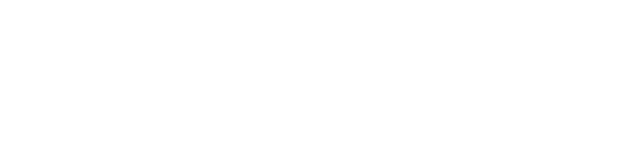
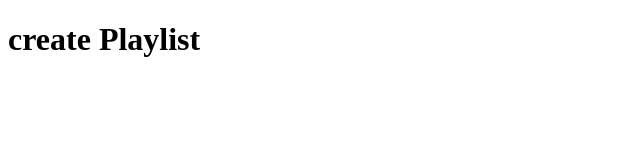
Before and after one commit to alfarotama/home-work, a plain HTML site: page index.html in a window 1280 px wide. Shown: the whole page, without its empty margins (0-640 px from the left). Drawn offline with Linux system fonts and the light colour scheme.

Commit message:
adding one

```diff
--- a/index.html
+++ b/index.html
@@ -8,6 +8,7 @@
 		<link rel="stylesheet" href="./asset/main.css" />
 	</head>
 	<body>
+		<h1>create Playlist</h1>
 		<script src="./asset/main.js"></script>
 	</body>
 </html>
```
